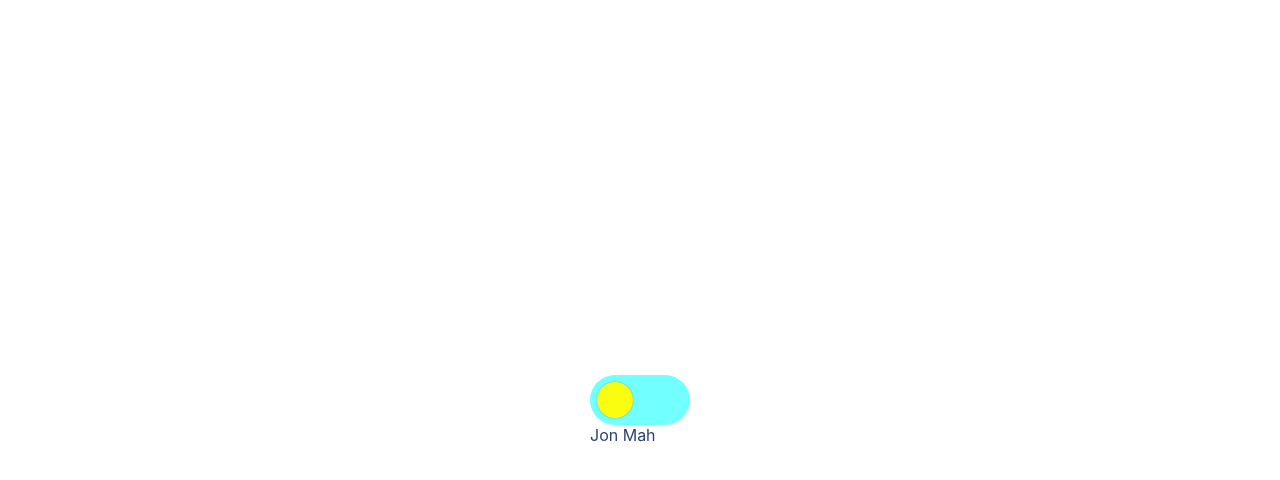
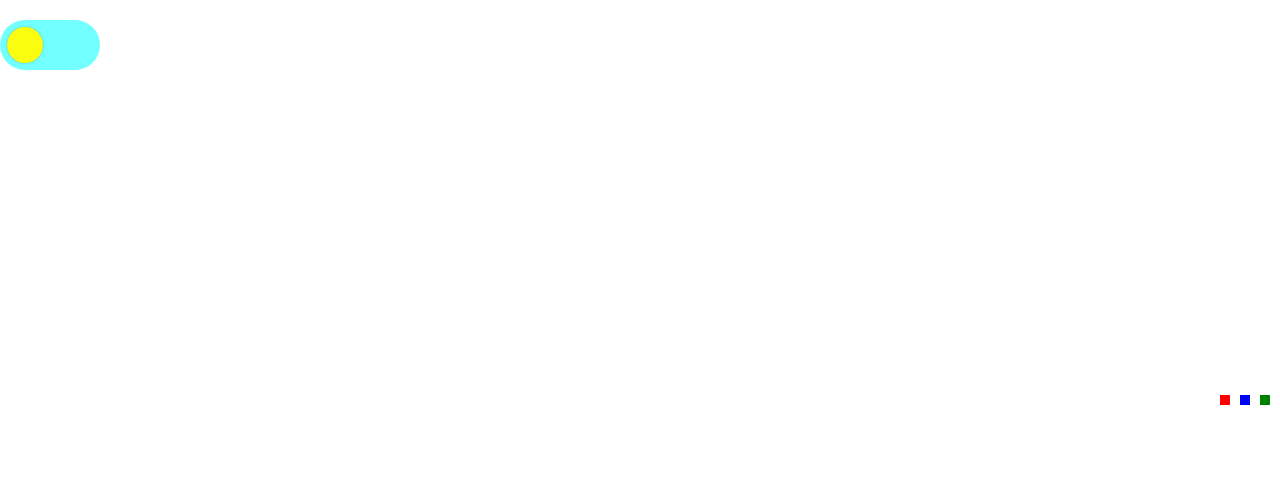
Before and after one commit to jonmah/jonmah, a React (Create React App) app: page / in a window 1280 px wide. Shown: the top 480 px of the page. Built offline with nearby package versions, Linux system fonts and the light colour scheme.

Commit message:
Added layout components

```diff
--- a/src/App.js
+++ b/src/App.js
@@ -1,19 +1,14 @@
 import React, { useState } from 'react'
-import styled, { ThemeProvider } from 'styled-components'
+import { ThemeProvider } from 'styled-components'
 
 import { GlobalStyles } from './theme/global'
 import themes from './theme'
-import { Switch } from './components'
-
-const Container = styled.div`
-  height: 100%;
-  width: 100%;
-`
-Container.displayName = 'AppContainer'
+import Header from './Header'
+import { Flex, Page } from './components'
 
 const App = () => {
   const [theme, setTheme] = useState('light')
-  const toggleTheme = () => {
+  const handleSetTheme = () => {
     if (theme === 'light') {
       setTheme('dark')
     } else {
@@ -24,10 +19,35 @@ const App = () => {
   return (
     <ThemeProvider theme={themes[theme]}>
       <GlobalStyles />
-      <Container>
-        <Switch handleToggle={toggleTheme} />
-        Jon Mah
-      </Container>
+      <Header handleSetTheme={handleSetTheme} />
+      <Page>
+        <Flex alignItems="center" justify="flex-end">
+          <div
+            style={{
+              height: '10px',
+              width: '10px',
+              background: 'red',
+              marginRight: '10px',
+            }}
+          ></div>
+          <div
+            style={{
+              height: '10px',
+              width: '10px',
+              background: 'blue',
+              marginRight: '10px',
+            }}
+          ></div>
+          <div
+            style={{
+              height: '10px',
+              width: '10px',
+              background: 'green',
+              marginRight: '10px',
+            }}
+          ></div>
+        </Flex>
+      </Page>
     </ThemeProvider>
   )
 }
--- /dev/null
+++ b/src/Header/Header.js
@@ -0,0 +1,19 @@
+import React from 'react'
+import styled from 'styled-components'
+
+import { Switch } from '../components'
+
+const Container = styled.header`
+  height: 100px;
+  position: fixed;
+  width: 100vw;
+`
+Container.displayName = 'HeaderContainer'
+
+const Header = ({ handleSetTheme }) => (
+  <Container>
+    <Switch handleToggle={handleSetTheme} />
+  </Container>
+)
+
+export default Header
--- /dev/null
+++ b/src/Header/index.js
@@ -0,0 +1 @@
+export { default } from './Header'
--- /dev/null
+++ b/src/components/Flex/Flex.js
@@ -0,0 +1,11 @@
+import styled from 'styled-components'
+
+const Flex = styled.div`
+  align-items: ${props => props.alignItems};
+  display: flex;
+  height: 100%;
+  justify-content: ${props => props.justify};
+  width: 100%;
+`
+
+export default Flex
--- /dev/null
+++ b/src/components/Flex/index.js
@@ -0,0 +1 @@
+export { default } from './Flex'
--- /dev/null
+++ b/src/components/Grid/Grid.js
@@ -0,0 +1,5 @@
+import React from 'react'
+
+const Grid = props => <div>asdfasdf</div>
+
+export default Grid
--- /dev/null
+++ b/src/components/Page/Page.js
@@ -0,0 +1,8 @@
+import styled from 'styled-components'
+
+const Page = styled.div`
+  height: 100vh;
+  width: 100vw;
+`
+
+export default Page
--- /dev/null
+++ b/src/components/Page/index.js
@@ -0,0 +1 @@
+export { default } from './Page'
--- a/src/components/index.js
+++ b/src/components/index.js
@@ -1 +1,3 @@
+export { default as Flex } from './Flex'
+export { default as Page } from './Page'
 export { default as Switch } from './Switch'
```
Also changed, not shown: src/components/Grid/index.js (added), 2 other files (tests, documents, lock files or other folders).
